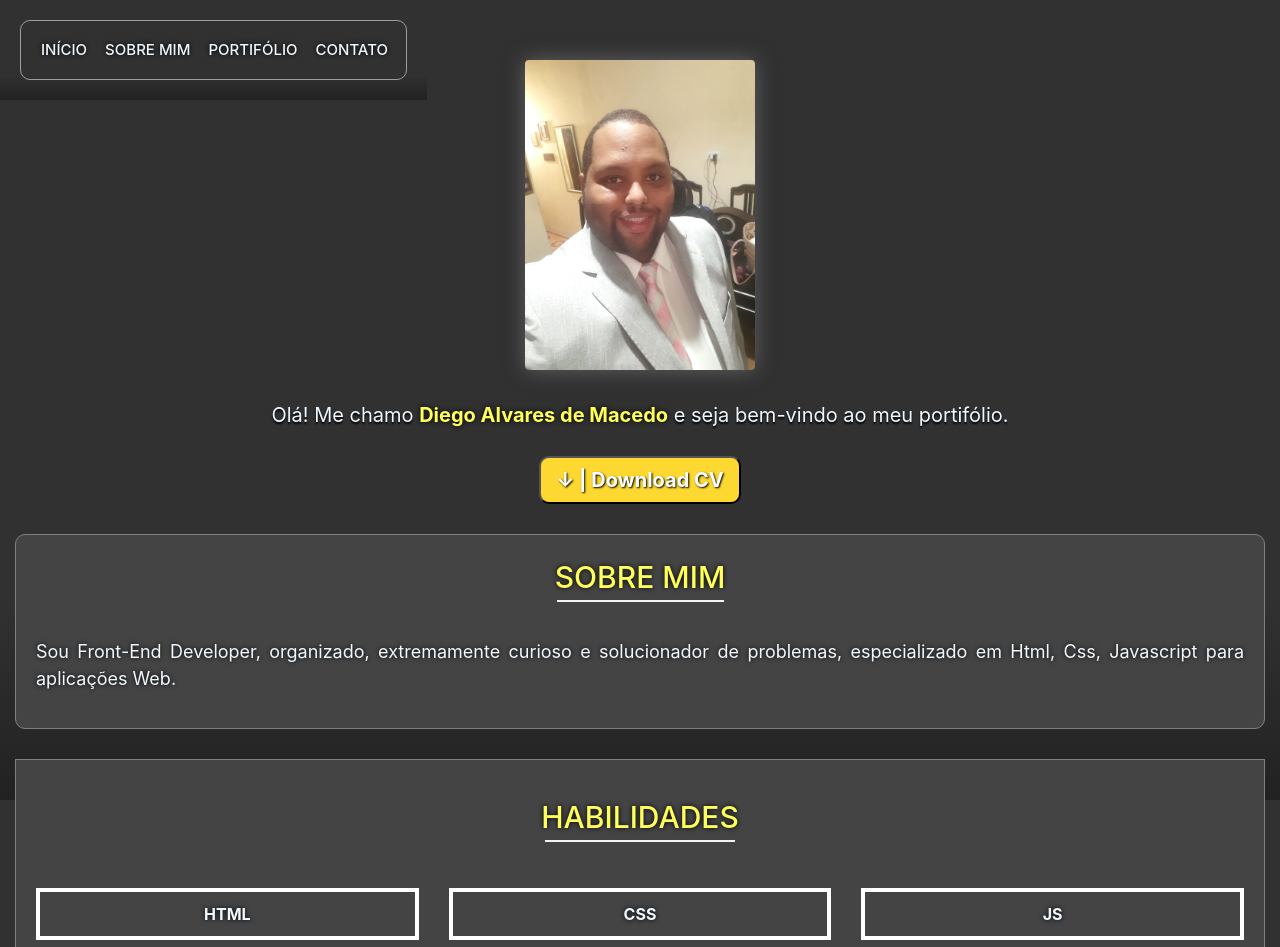
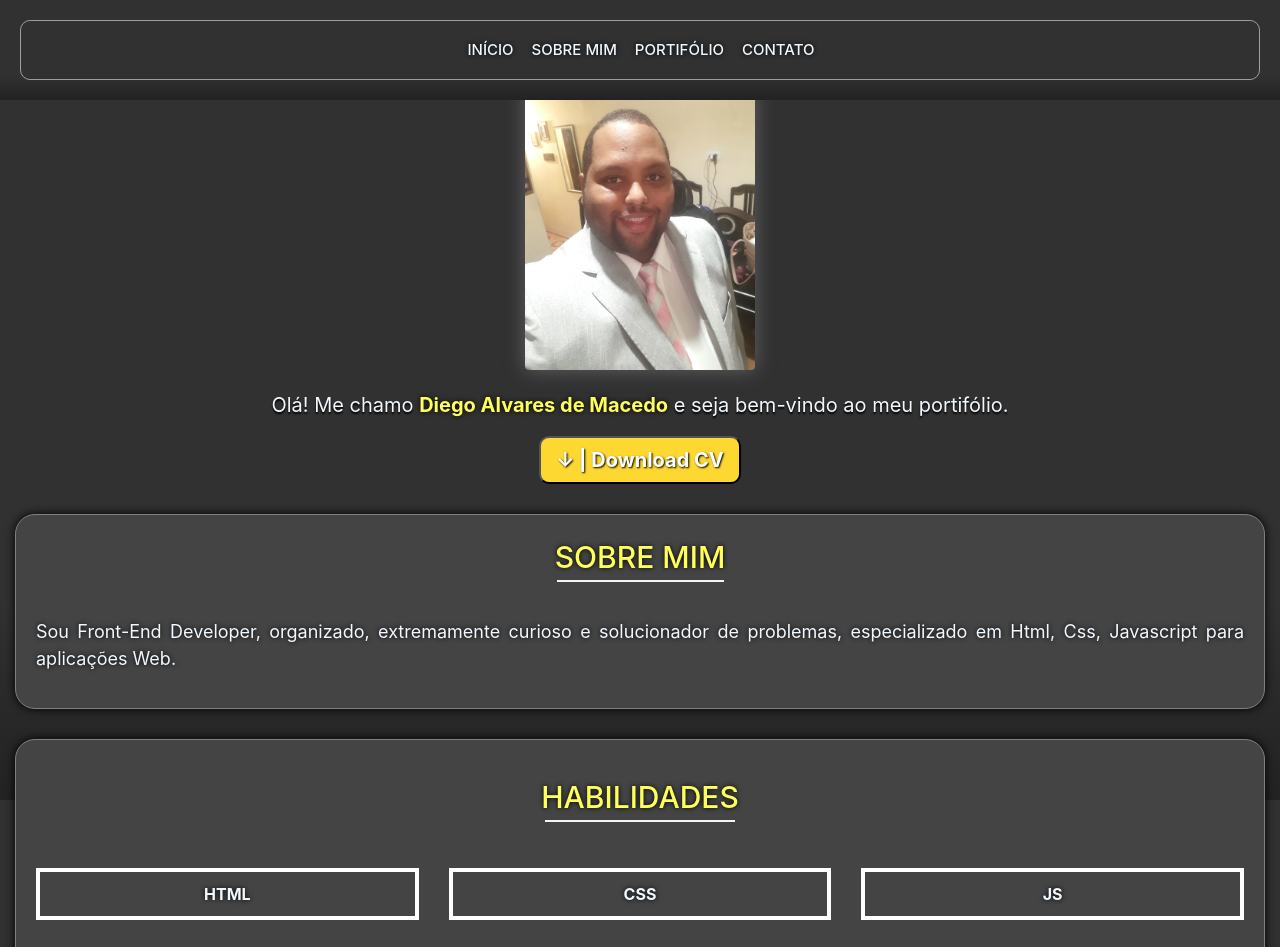
Before and after one commit to diegoalvares/portifolio, a plain HTML site: page index.html in a window 1280 px wide. Shown: the top 947 px of the page. Drawn offline with nearby package versions, Linux system fonts and the light colour scheme.

Commit message:
atualiando.

```diff
--- a/CSS/header.css
+++ b/CSS/header.css
@@ -2,6 +2,8 @@ header{
     position: fixed;
     background-image: linear-gradient(to bottom, rgb(49, 49, 49) 75%, rgb(34, 34, 34));
     margin-top: -60px;
+    width: 100vw;
+    z-index: 1;
 }
 
 header>nav{
--- a/CSS/main.css
+++ b/CSS/main.css
@@ -26,7 +26,6 @@ img:hover{
     font-size: 20px;
     text-align: center;
     text-shadow: 0px 2px 2px black;
-    padding: 10px;
 }
 
 #container>p>strong{
@@ -67,12 +66,13 @@ img:hover{
     padding: 20px;
     text-shadow: 0px 2px 2px black;
     border: solid 1px rgb(128, 128, 128);
-    border-radius: 10px;
+    border-radius: 20px;
     margin-bottom: 30px;
     text-align: center;
     margin: 15px;
     margin-bottom: 30px;
     background-color: rgb(68, 68, 68);
+    box-shadow: 0px 0px 10px black;
 
 }
 
@@ -112,6 +112,8 @@ img:hover{
     background-color: rgb(68, 68, 68);
     border: solid 1px rgb(128, 128, 128);
     padding: 20px;
+    border-radius: 20px;
+    box-shadow: 0px 0px 10px black;
 }
 
 #container2>.row>.col{
--- a/index.html
+++ b/index.html
@@ -41,15 +41,14 @@
             <p id="apresentacao">
                 Olá! Me chamo <strong>Diego Alvares de Macedo</strong> e seja bem-vindo ao meu portifólio.
             </p>
-        </div>
-
-         <div id="btn">
-            <div class="row">
-                <div class="col">
-                    <button type="button" id="bt_cv">↓ | Download CV</button>
+            <div id="btn">
+                <div class="row">
+                    <div class="col">
+                        <button type="button" id="bt_cv">↓ | Download CV</button>
+                    </div>
                 </div>
             </div>
-         </div>
+        </div>
 
         <div id="sobre">
             <div class="row">
```
